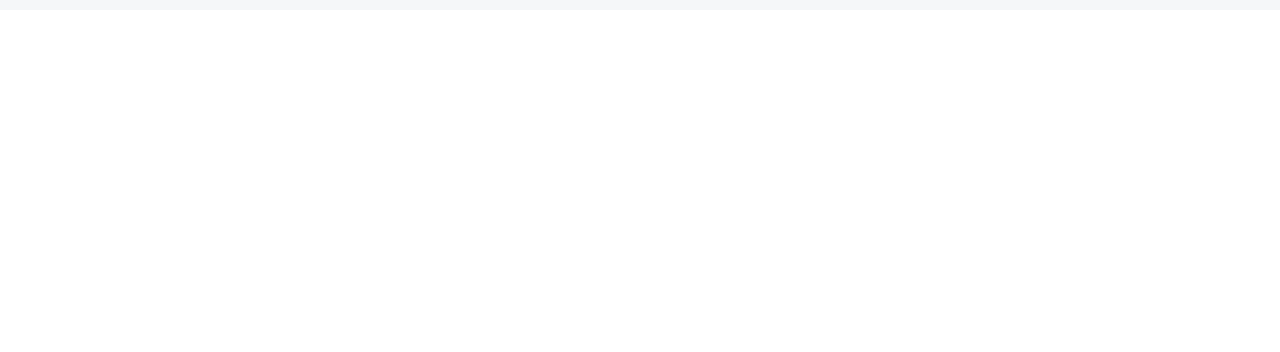
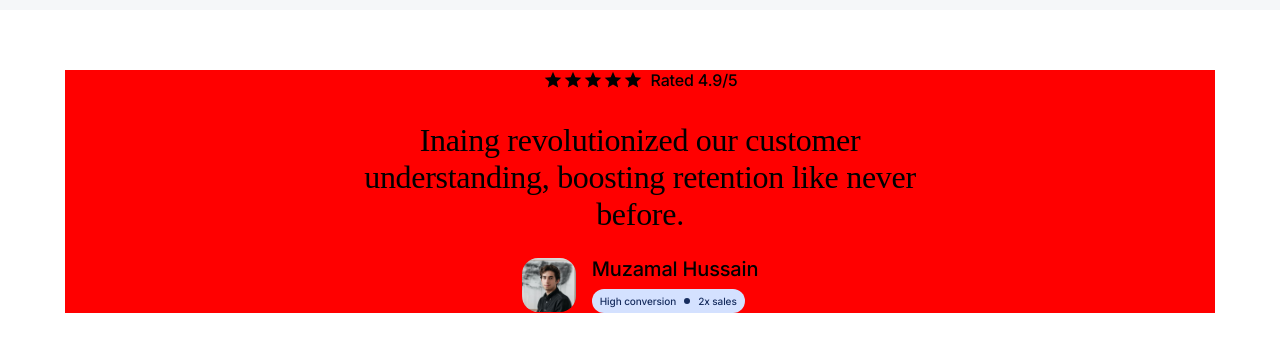
Before and after one commit to ina-ing/inaing-tech, a React (Create React App) app: page / in a window 1280 px wide. Shown: the part 2322-2674 px from the top of the page. Before the commit the page ends 2392 px from the top, so only its background shows below. Built offline with nearby package versions, Linux system fonts and the light colour scheme; a web font is replaced by a local one.

Commit message:
testimonials section

```diff
--- a/src/pages/HomePage.jsx
+++ b/src/pages/HomePage.jsx
@@ -5,6 +5,7 @@
 import HeroSection from "./components/HeroSection";
 import WhyUsSection from "./components/WhyUsSection";
 import ServiceSection from "./components/ServiceSection";
+import TestimonialSection from "./components/TestimonialSection";
 
 const Wrapper = styled.div`
   width: 100%;
@@ -19,6 +20,7 @@
       <HeroSection/>
       <WhyUsSection/>
       <ServiceSection/>
+      <TestimonialSection/>
     </Wrapper>
   );
 }
--- a/src/pages/components/ServiceSection.jsx
+++ b/src/pages/components/ServiceSection.jsx
@@ -30,7 +30,6 @@
 
 const Wrapper = styled.div`
   width: 100%;
-  margin: 60px auto;
   box-sizing: border-box;
   background-color: #f5f7f9;
   padding: 50px 0px;
@@ -70,6 +69,7 @@
 const ImageCard = styled.div`
   position: relative;
   cursor: pointer;
+
   ${(props) =>
     props.isCenter
       ? `
@@ -94,6 +94,7 @@
   `}
 
   @media (max-width: 600px) {
+    transition: all 0.6s ease;
     ${(props) =>
       props.isCenter
         ? `
--- /dev/null
+++ b/src/pages/components/TestimonialSection.jsx
@@ -0,0 +1,116 @@
+import React from "react";
+import styled from "styled-components";
+import { MdOutlineStar } from "react-icons/md";
+import colors from "../../theme/color/ColorTheme";
+import fontSize from "../../theme/fonts/FontTheme";
+import fontFamily from "../../theme/fonts/FontFamily";
+import ProfileImg from "../../assets/images/profile-image.avif";
+
+const Wrapper = styled.div`
+  max-width: 1150px;
+  width: 100%;
+  margin: 60px auto;
+  box-sizing: border-box;
+  padding: 0px 20px;
+  display: flex;
+  flex-direction: column;
+  background-color: red;
+`;
+
+const Ratings = styled.div`
+  display: flex;
+  align-items: center;
+  justify-content: center;
+  svg {
+    width: 20px;
+    height: 20px;
+  }
+  span {
+    margin-left: 8px;
+    font-weight: 500;
+    font-size: ${fontSize.s};
+  }
+`;
+const Quote = styled.h1`
+  font-family: ${fontFamily.secondary};
+  font-size: ${fontSize.xxl};
+  padding-top: 8px;
+  max-width: 600px;
+  margin: 24px auto;
+  text-align: center;
+  box-sizing: border-box;
+  word-wrap: break-word;
+  white-space: normal;
+`;
+const PersonaContainer = styled.div`
+  justify-content: center;
+  align-items: center;
+  display: flex;
+  gap: 16px;
+`;
+const ProfileImage = styled.img`
+  height: 54px;
+  width: 54px;
+  border-radius: 16px;
+`;
+const ProfileInfo = styled.div`
+  display: flex;
+  flex-direction: column;
+  gap: 8px;
+  align-items: start;
+  justify-content: space-between;
+  span {
+    font-weight: 500;
+    font-size: ${fontSize.l};
+  }
+`;
+const ProfileTag = styled.div`
+  display: flex;
+  gap: 8px;
+  padding: 6px 8px;
+  align-items: center;
+  width: fit-content;
+  border-radius: 16px;
+  background-color: ${colors.primaryTint};
+  div{
+    width: 6px;
+    height: 6px;
+    background-color: ${colors.primaryBase};
+    border-radius: 50%;
+  }
+  span {
+    font-weight: 500;
+    color: ${colors.primaryBase};
+    font-size: ${fontSize.xxs};
+  }
+`;
+
+function TestimonialSection() {
+  return (
+    <Wrapper>
+        <Ratings>
+          {Array.from({ length: 5 }).map((_, index) => (
+            <MdOutlineStar key={index} />
+          ))}
+          <span>Rated 4.9/5</span>
+        </Ratings>
+        <Quote>
+          Inaing revolutionized our customer understanding, boosting retention
+          like never before.
+        </Quote>
+        <PersonaContainer>
+          <ProfileImage src={ProfileImg} />
+          <ProfileInfo>
+            <span>Muzamal Hussain</span>
+            <ProfileTag>
+              <span>High conversion</span>
+              <div />
+              <span>2x sales</span>
+            </ProfileTag>
+          </ProfileInfo>
+        </PersonaContainer>
+    </Wrapper>
+  );
+}
+
+export default TestimonialSection;
```
Also changed, not shown: src/assets/images/profile-image.avif (added).
